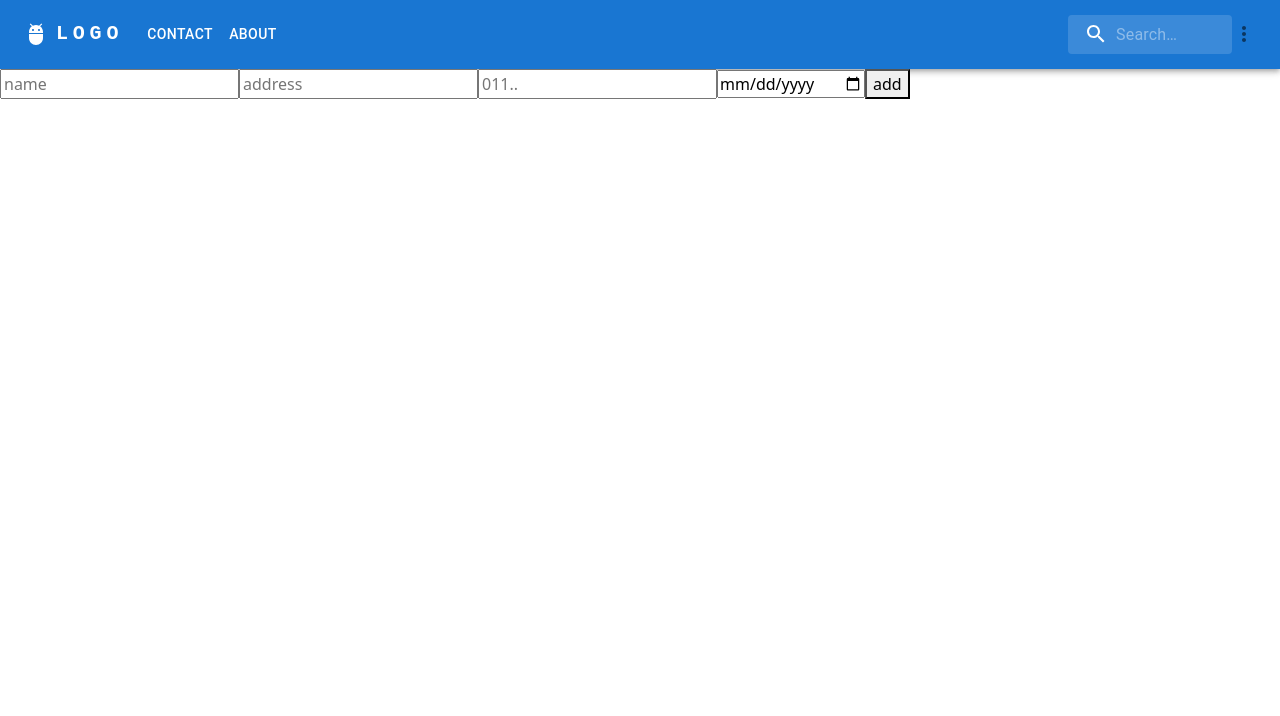
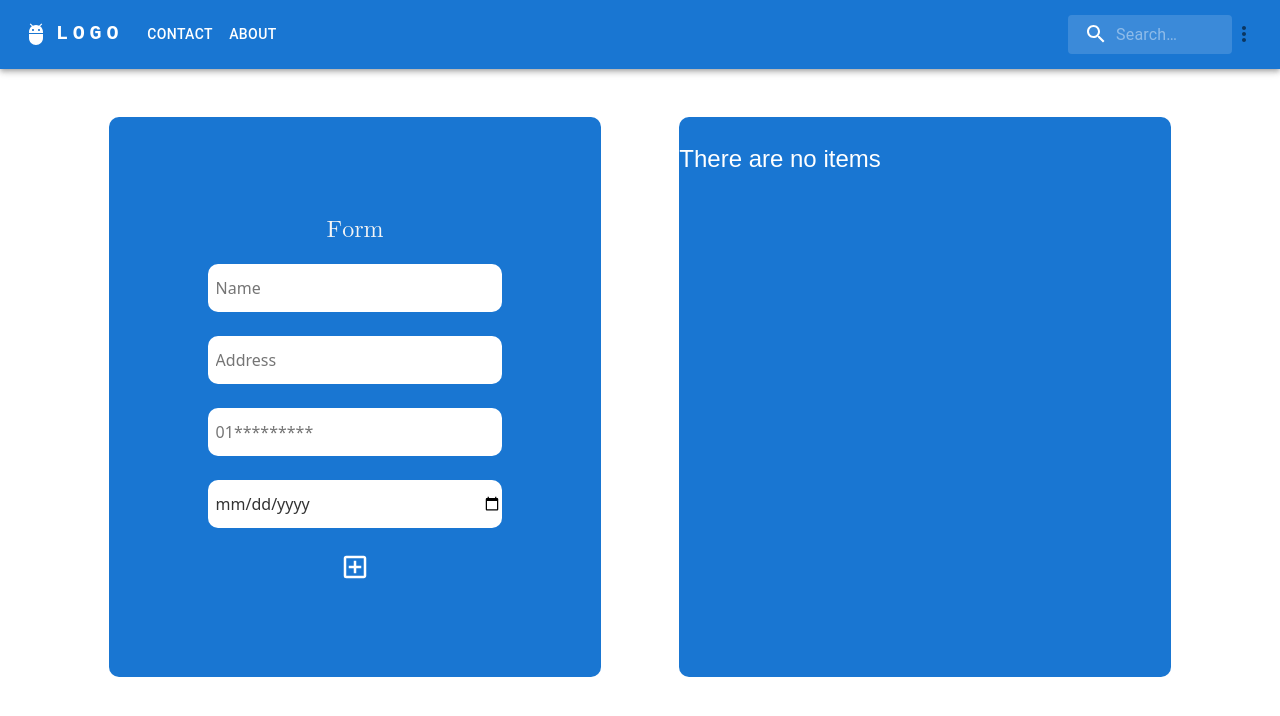
Before and after one commit to momen882001/Training-3s, a React (Create React App) app in the folder client/: page / in a window 1280 px wide. Shown: the top 716 px of the page. Built offline with nearby package versions, Linux system fonts and the light colour scheme.

Commit message:
starting structure (todo category)

```diff
--- a/client/src/Components/TodoList/Todo.css
+++ b/client/src/Components/TodoList/Todo.css
@@ -0,0 +1,127 @@
+body {
+    background-color: #fff !important;
+}
+
+.form {
+    width: 90%;
+    height: 100%;
+    background-color: #1976d2;
+    border-radius: 10px;
+    display: flex;
+    flex-direction: column;
+    justify-content: center;
+    align-items: center;
+}
+
+.form-title {
+    font-size: x-large;
+    font-family: math;
+    color: #f5f5f5;
+}
+
+.form input {
+    border-radius: 10px;
+    border: none;
+    outline: none;
+    width: 60%;
+    height: 3rem;
+    padding-left: 0.5rem;
+    color: #333;
+    margin-bottom: 1.5rem;
+}
+
+.form input:focus {
+    border: 1px solid #6eafce;
+}
+
+.form-results {
+    width: 90%;
+    height: 100%;
+    background-color: #1976d2;
+    border-radius: 10px;
+    overflow-y: scroll;
+    padding-top: 1.5rem;
+    padding-bottom: 1.5rem;
+}
+
+.text-no-items {
+    color: #fff;
+    font-size: x-large;
+    font-family: sans-serif;
+}
+
+.form-result {
+    width: 90%;
+    height: auto;
+    background-color: #f5f5f5;
+    padding-left: 0.5rem;
+    padding-top: 0.5rem;
+    padding-bottom: 0.5rem;
+    border-radius: 10px;
+    margin-left: 5%;
+    margin-bottom: 1.5rem;
+}
+
+.name-more-container {
+    display: flex;
+    justify-content: space-between;
+}
+
+.name {
+    display: flex;
+    flex-direction: column;
+    font-family: math;
+
+}
+
+.address {
+    display: flex;
+    flex-direction: column;
+    font-family: math;
+}
+
+.date {
+    display: flex;
+    flex-direction: column;
+    font-family: math;
+}
+
+.phone {
+    display: flex;
+    flex-direction: column;
+    font-family: math;
+}
+
+.todo-row {
+    margin-top: 3rem !important;
+}
+
+.col-1 {
+    display: flex;
+    justify-content: center;
+    height: 70vh;
+}
+
+.col-2 {
+    display: flex;
+    justify-content: center;
+    height: 70vh;
+}
+
+/* scroll bar */
+/* width */
+::-webkit-scrollbar {
+    width: 5px;
+  }
+
+  /* Track */
+  ::-webkit-scrollbar-track {
+    box-shadow: inset 0 0 5px white;
+    border-radius: 10px;
+  }
+
+  /* Handle */
+  ::-webkit-scrollbar-thumb {
+    background: grey;
+    border-radius: 10px;
+  }
--- a/client/src/Components/TodoList/Todo.tsx
+++ b/client/src/Components/TodoList/Todo.tsx
@@ -1,5 +1,5 @@
 import './Todo.css'
-import { AiTwotoneDelete } from 'react-icons/ai';
+import { MdOutlineAddBox } from 'react-icons/md';
 import { FaEdit } from 'react-icons/fa';
 import { AiFillDelete } from 'react-icons/ai';
 import React, { useState } from 'react'
@@ -10,6 +10,12 @@ import Menu from '@mui/material/Menu';
 import Tooltip from '@mui/material/Tooltip';
 import MenuItem from '@mui/material/MenuItem';
 import MoreIcon from '@mui/icons-material/MoreVert';
+import Box from '@mui/material/Box';
+import TextField from '@mui/material/TextField';
+// import { InputBase } from '@mui/material';
+import { Container } from 'react-bootstrap';
+import { Row } from 'react-bootstrap';
+import { Col } from 'react-bootstrap';
 
 
 
@@ -37,6 +43,7 @@ const Todo = () => {
         setAnchorElUser(null);
     };
 
+    // start Todo Add function
     const handleAdding = (e: React.MouseEvent<HTMLButtonElement, MouseEvent>) => {
         e.preventDefault();
         setTodolist([...todolist,
@@ -51,7 +58,9 @@ const Todo = () => {
         setDate('')
         setPhone('')
     }
+    // End Todo Add function
 
+    // start Todo Delete function
     const handleDeleting = (e: React.MouseEvent<HTMLButtonElement, MouseEvent>, index: number) => {
         e.preventDefault()
         Swal.fire({
@@ -74,7 +83,9 @@ const Todo = () => {
             }
         })
     }
+    // End Todo delete function
 
+    // start Todo Edit function
     const handleEditing = (e: React.MouseEvent<HTMLButtonElement, MouseEvent>, index: number) => {
         e.preventDefault()
         todolist.map((data, id) => {
@@ -90,28 +101,37 @@ const Todo = () => {
             return data
         })
     }
-
-    console.log(todolist);
+    // End Todo Edit function
 
 
     return (
         <div>
-            <form action="">
-                <input value={name} onChange={(event: React.ChangeEvent<HTMLInputElement>) => setName(event.target.value)} type="text" placeholder='name' name="" id="" />
-                <input value={address} onChange={(event: React.ChangeEvent<HTMLInputElement>) => setAddress(event.target.value)} type="text" placeholder='address' name="" id="" />
-                <input value={phone} onChange={(event: React.ChangeEvent<HTMLInputElement>) => setPhone(event.target.value)} type="text" placeholder='011..' name="" id="" />
-                <input value={date} onChange={(event: React.ChangeEvent<HTMLInputElement>) => setDate(event.target.value)} type="date" name="" id="" />
-                <button onClick={handleAdding}>add</button>
+            <Container>
+                <Row className='todo-row'>
+                    <Col className='col-1' xs={12} sm={12} md={6} lg={6}>
+                        <form className='form'>
+                            <p className='form-title'>Form</p>
+                            <input required value={name} onChange={(event: React.ChangeEvent<HTMLInputElement>) => setName(event.target.value)} type="text" placeholder='Name' name="name" />
+                            <input required value={address} onChange={(event: React.ChangeEvent<HTMLInputElement>) => setAddress(event.target.value)} type="text" placeholder='Address' name="address" />
+                            <input required value={phone} onChange={(event: React.ChangeEvent<HTMLInputElement>) => setPhone(event.target.value)} type="text" placeholder='01*********' name="telephone" />
+                            <input required value={date} onChange={(event: React.ChangeEvent<HTMLInputElement>) => setDate(event.target.value)} type="date" name="date" />
+                            <IconButton onClick={handleAdding} sx={{ p: 0 }}>
+                                < MdOutlineAddBox color='#fff' size={30} />
+                            </IconButton>
                         </form>
-            <div>
-                {todolist.map((todo, index) => (
-                    <div key={index}>
+                    </Col>
+                    <Col className='col-2' xs={12} sm={12} md={6} lg={6}>
+                        <div className='form-results'>
+                            {todolist.length === 0 ?
+                                <p className='text-no-items'>There are no items</p> :
+                                todolist.map((todo, index) => (
+                                    <div key={index} className="form-result" >
+                                        <div className='name-more-container'>
+                                            <div className='name'>
+                                                <label>Name:</label>
                                                 <p>{todo.name}</p>
-                        <p>{todo.address}</p>
-                        <p>{todo.date}</p>
-                        <p>{todo.phone}</p>
-                        {/* <button onClick={(e) => handleDeleting(e, index)}>delete</button> */}
-                        {/* <button onClick={(e) => handleEditing(e, index)}>edit</button> */}
+                                            </div>
+                                            <div className='more-icon'>
                                                 <Tooltip title="Open settings">
                                                     <IconButton onClick={handleOpenUserMenu} sx={{ p: 0 }}>
                                                         <MoreIcon />
@@ -135,18 +155,35 @@ const Todo = () => {
                                                 >
                                                     <MenuItem onClick={handleCloseUserMenu}>
                                                         <IconButton onClick={(e) => handleEditing(e, index)} sx={{ p: 0 }}>
-                                    <Typography style={{marginRight:"4px"}}>Edit</Typography><FaEdit size={18} />
+                                                            <Typography style={{ marginRight: "4px" }}>Edit</Typography><FaEdit size={18} />
                                                         </IconButton>
                                                     </MenuItem>
                                                     <MenuItem onClick={handleCloseUserMenu}>
                                                         <IconButton onClick={(e) => handleDeleting(e, index)} sx={{ p: 0 }}>
-                                    <Typography>Delete</Typography><AiFillDelete size={18}  />
+                                                            <Typography>Delete</Typography><AiFillDelete size={18} />
                                                         </IconButton>
                                                     </MenuItem>
                                                 </Menu>
                                             </div>
+                                        </div>
+                                        <div className='address'>
+                                            <label>Address:</label>
+                                            <p>{todo.address}</p>
+                                        </div>
+                                        <div className='phone'>
+                                            <label>Phone:</label>
+                                            <p>{todo.phone}</p>
+                                        </div>
+                                        <div className='date'>
+                                            <label>Date:</label>
+                                            <p>{todo.date}</p>
+                                        </div>
+                                    </div>
                                 ))}
                         </div>
+                    </Col>
+                </Row>
+            </Container>
         </div>
     )
 }
```
Lines whose indentation alone changed are shown as unchanged.
